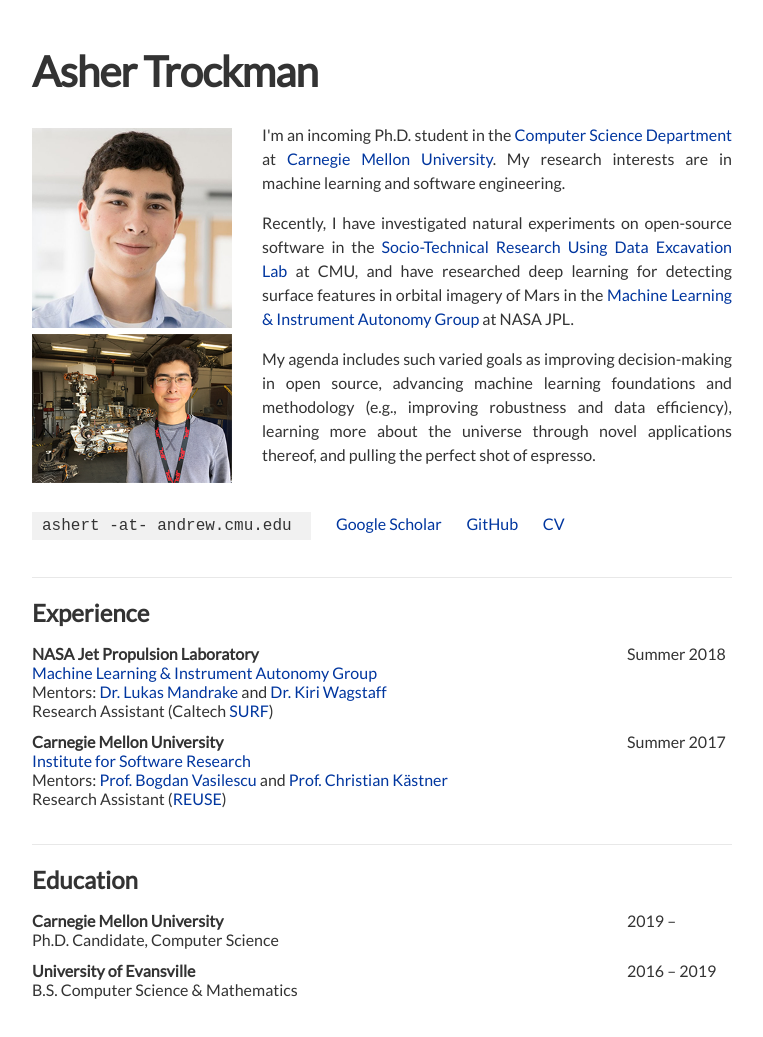
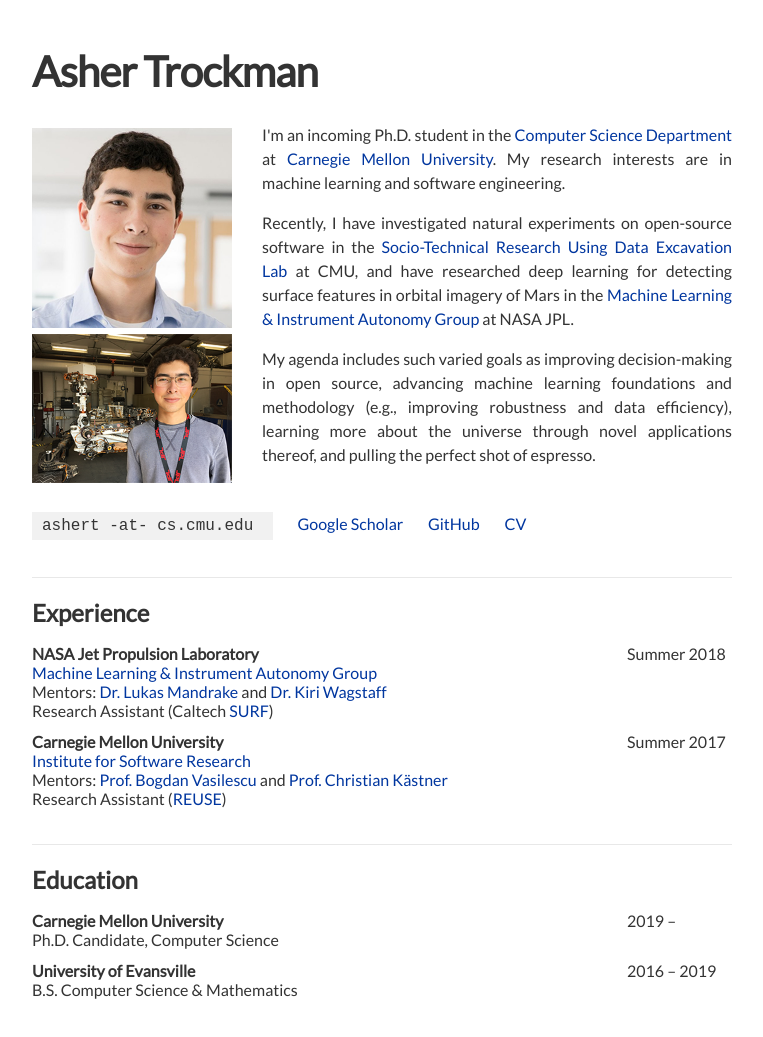
Before and after one commit to ashertrockman/ashertrockman.github.io, a Jekyll site: the page index.html, which Jekyll copies as it is, in a window 1280 px wide. Shown: the whole page, without its empty margins (258-1021 px from the left). Built offline with Jekyll 4.4.1, drawn with Linux system fonts in a browser that asks for light colours; Markdown is read by kramdown in place of the engine named in the settings; before the commit the page ends 1005 px from its top, so only the background shows below that.

Commit message:
update email, margins

```diff
--- a/index.html
+++ b/index.html
@@ -148,7 +148,7 @@
                 </div>
                 <div id="contact">
                         <span class="monospace">
-                                ashert -at- andrew.cmu.edu
+                                ashert -at- cs.cmu.edu
                         </span>&nbsp;&nbsp;&nbsp;&nbsp;&nbsp;&nbsp;&nbsp;
                         <a href="https://scholar.google.com/citations?user=xd3LCGcAAAAJ&hl=en">Google Scholar</a>&nbsp;&nbsp;&nbsp;&nbsp;&nbsp;&nbsp;&nbsp;
                         <a href="https://github.com/ashertrockman">GitHub</a>&nbsp;&nbsp;&nbsp;&nbsp;&nbsp;&nbsp;&nbsp;
@@ -183,7 +183,7 @@
             </div>
 
 
-            <div class="items">
+            <div class="items" style="margin-bottom: 32px;">
                     <h2>Education</h2>
                     <table>
                         <tr>
```
